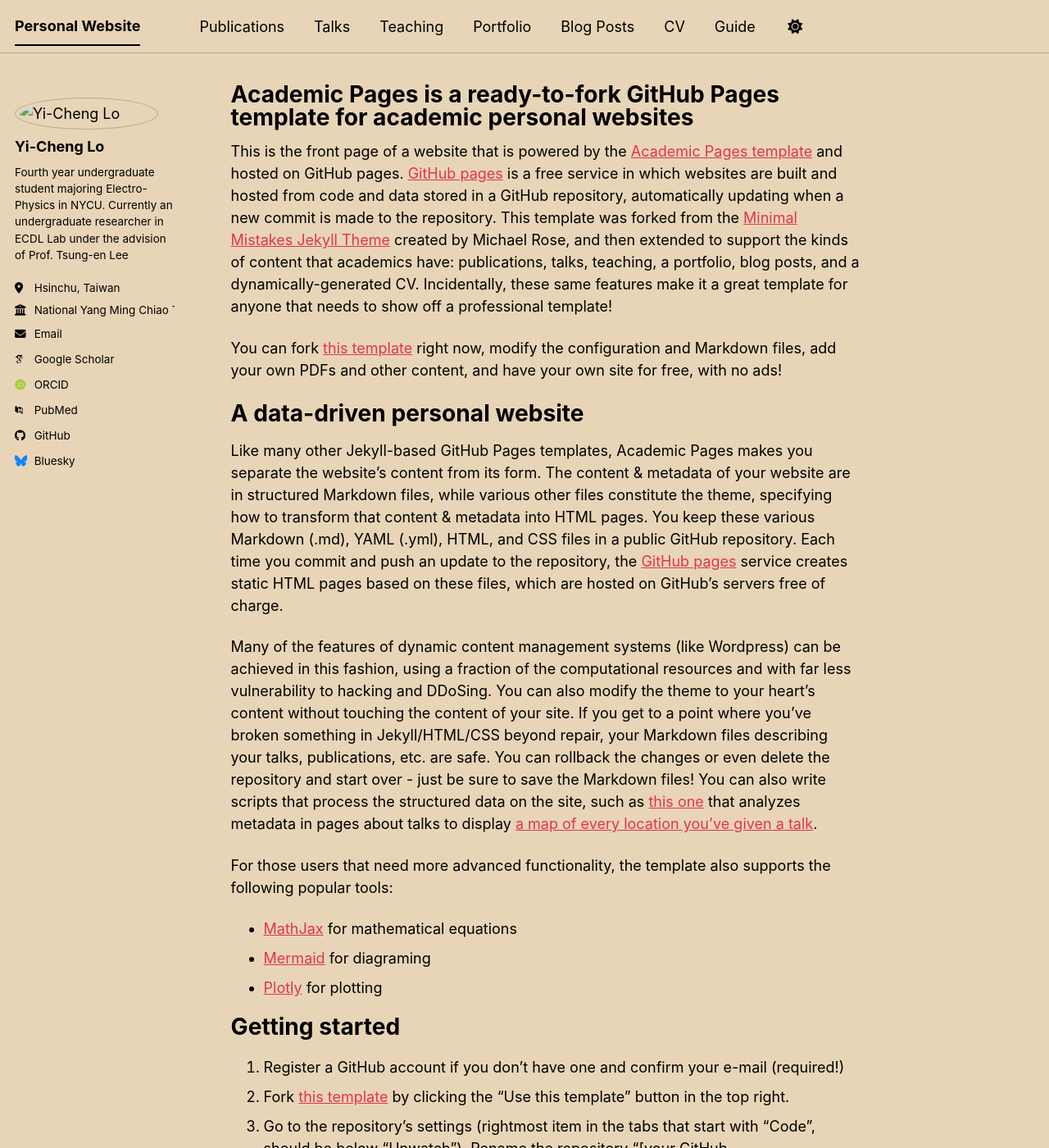
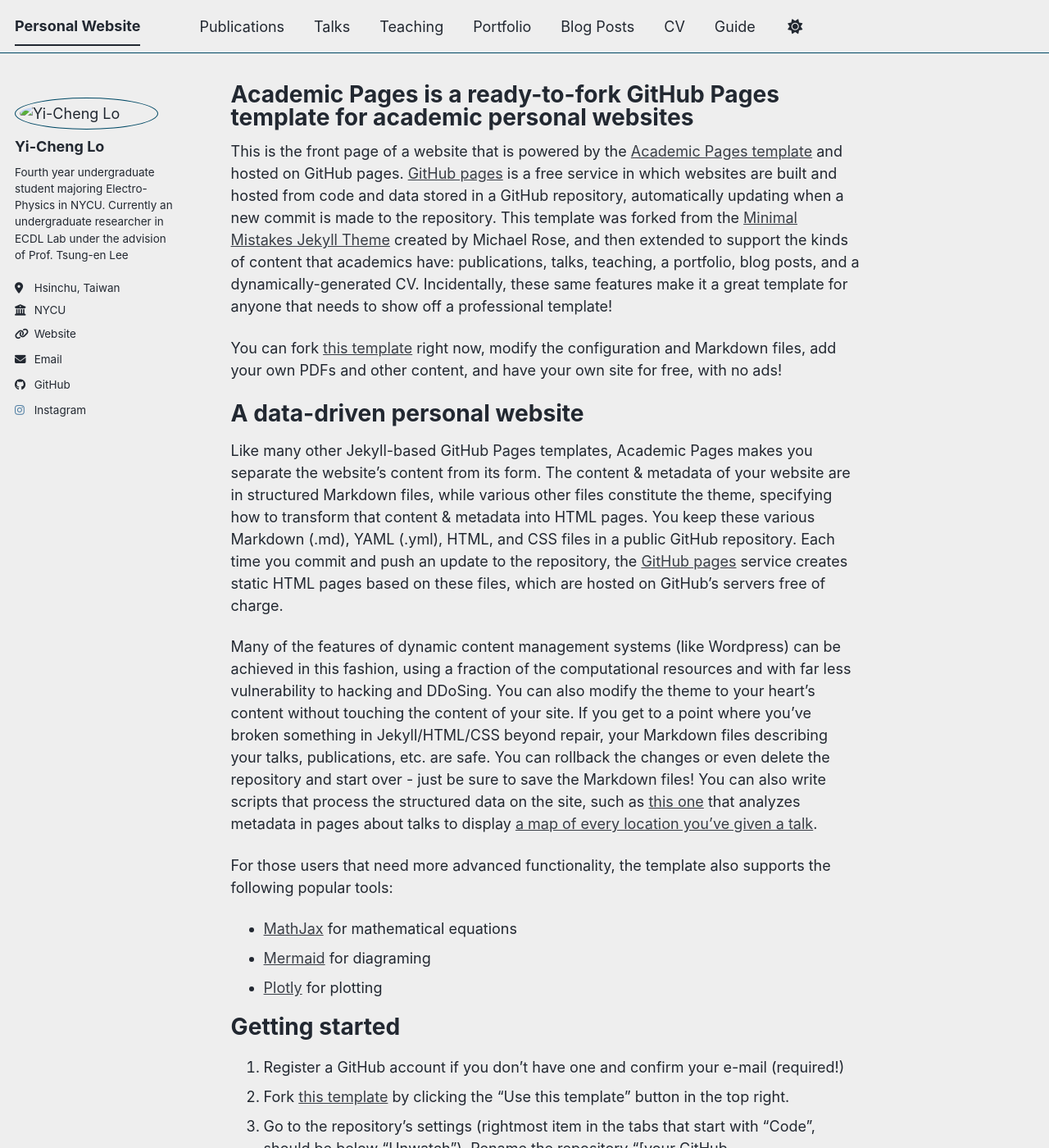
Before and after one commit to Deulgisocute/easonlocv, a Jekyll site: the page built from _pages/about.md, in a window 1280 px wide and 1400 px high. Shown: the whole window at 82% size. Built offline with Jekyll 4.4.1, drawn with Linux system fonts in a browser that asks for light colours; some web fonts are replaced; a script bundle is joined from its source files by our own code; library files that are not in the unit come from our copies.

Commit message:
Update _config.yml

```diff
--- a/_config.yml
+++ b/_config.yml
@@ -8,7 +8,7 @@
 
 # Basic Site Settings
 locale                   : "en-US"
-site_theme               : "sunrise" # The available themes options are "default", "air", "sunrise", "mint", "dirt" and "contrast"
+site_theme               : "air" # The available themes options are "default", "air", "sunrise", "mint", "dirt" and "contrast"
 title                    : "Personal Website"
 title_separator          : "-"
 name                     : &name "Yi-Cheng Lo (Eason Lo)"
@@ -28,21 +28,20 @@
   pronouns         : # example: "she/her"
   bio              : "Fourth year undergraduate student majoring Electro-Physics in NYCU. Currently an undergraduate researcher in ECDL Lab under the advision of Prof. Tsung-en Lee"
   location         : "Hsinchu, Taiwan"
-  employer         : "National Yang Ming Chiao Tung University"
-  uri              : # URL
+  employer         : "NYCU"
+  uri              : "https://sites.google.com/view/nycu-ecdl"
   email            : "easonlo.sc11@nycu.edu.tw"
 
   # Academic websites
   academia         : # URL
-  Labwebsit        : "https://sites.google.com/view/nycu-ecdl"
   arxiv            : # URL - Update with the correct link to your profile
-  googlescholar    : "https://scholar.google.com/citations?user=PS_CX0AAAAAJ"
+  googlescholar    : # "https://scholar.google.com/citations?user=PS_CX0AAAAAJ"
   inspire-hep      : # URL
   impactstory      : # URL
-  orcid            : "https://orcid.org/yourorcidurl"
+  orcid            : # "https://orcid.org/yourorcidurl"
   semantic         : # URL
   ssrn             : # URL
-  pubmed           : "https://www.ncbi.nlm.nih.gov/pubmed/?term=john+snow"
+  pubmed           : # "https://www.ncbi.nlm.nih.gov/pubmed/?term=john+snow"
   researchgate     : # URL
   scopus           : # URL
   zotero           : # URL
@@ -58,14 +57,14 @@
 
   # Social media
   artstation       : # Username
-  bluesky          : "bsky.app" # Replace this with you Bluesky username
+  bluesky          : # "bsky.app" # Replace this with you Bluesky username
   facebook         : # Username
   flickr           : # Username
   foursquare       : # Username
   goodreads        : # Username
   google_plus      : # Username
   keybase          : # Username
-  instagram        : # Username
+  instagram        : easonlohi
   lastfm           : # Username
   linkedin         : # Username
   mastodon         : # URL
```
